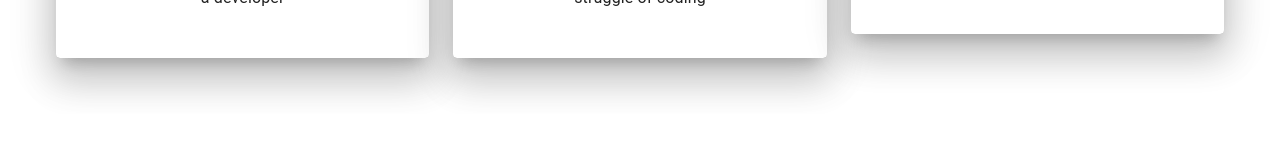
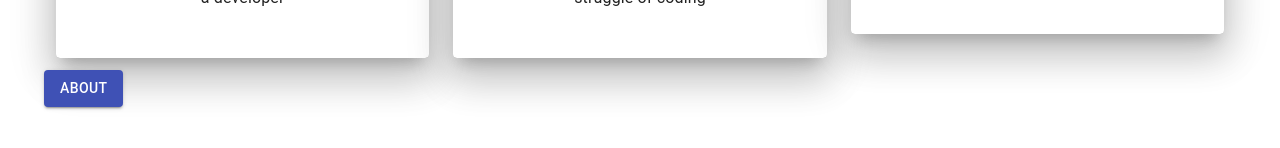
Before and after one commit to Karem1986/Code_Mate, a React (Create React App) app: page / in a window 1280 px wide. Shown: the part 890-1038 px from the top of the page. Before the commit the page ends 1004 px from the top, so only its background shows below. Built offline with nearby package versions, Linux system fonts and the light colour scheme.

Commit message:
added route and button to book session

```diff
--- a/src/components/UserReviews.js
+++ b/src/components/UserReviews.js
@@ -98,7 +98,6 @@ export default function UserReview(props) {
         </CardContent>
         <CardActions spacing={5}>
 
-
         </CardActions>
       </Paper>
     </Card>
--- a/src/pages/Homepage/index.js
+++ b/src/pages/Homepage/index.js
@@ -1,7 +1,6 @@
 import React, { useState, useEffect } from "react";
 import UserReview from "../../components/UserReviews";
-import axios from "axios";
-// import { API_URL_QUOTES } from "../../constants/constants";
+import { useHistory } from "react-router-dom";
 import { Box, Grid, Paper, Snackbar, Button, Slide } from "@material-ui/core";
 import { useStyles } from "./styles";
 
@@ -35,18 +34,15 @@ const premierFounders = [
   },
 ];
 
-function getRandomNumber(min, max) {
-  min = Math.ceil(min);
-  max = Math.floor(max);
-  return Math.floor(Math.random() * (max - min));
-}
-
-function TransitionDown(props) {
-  return <Slide {...props} direction="down" />;
-}
 
 export default function Homepage() {
+   //Dynamic route for button to book session page
+   const history = useHistory();
   const classes = useStyles();
+   //button to book session
+   const goBookingSession = (e) => {
+    history.push(`/code_session`);
+  };
 
   return (
     <Box mt={4} className={classes.root}>
@@ -66,7 +62,15 @@ export default function Homepage() {
           );
         })}
 
-
+<Button
+            elevation={23}
+            variant="contained"
+            color="primary"
+            className={classes.button}
+            onClick={goBookingSession}
+          >
+            About
+          </Button>
       </Grid>
     </Box>
   );
```
